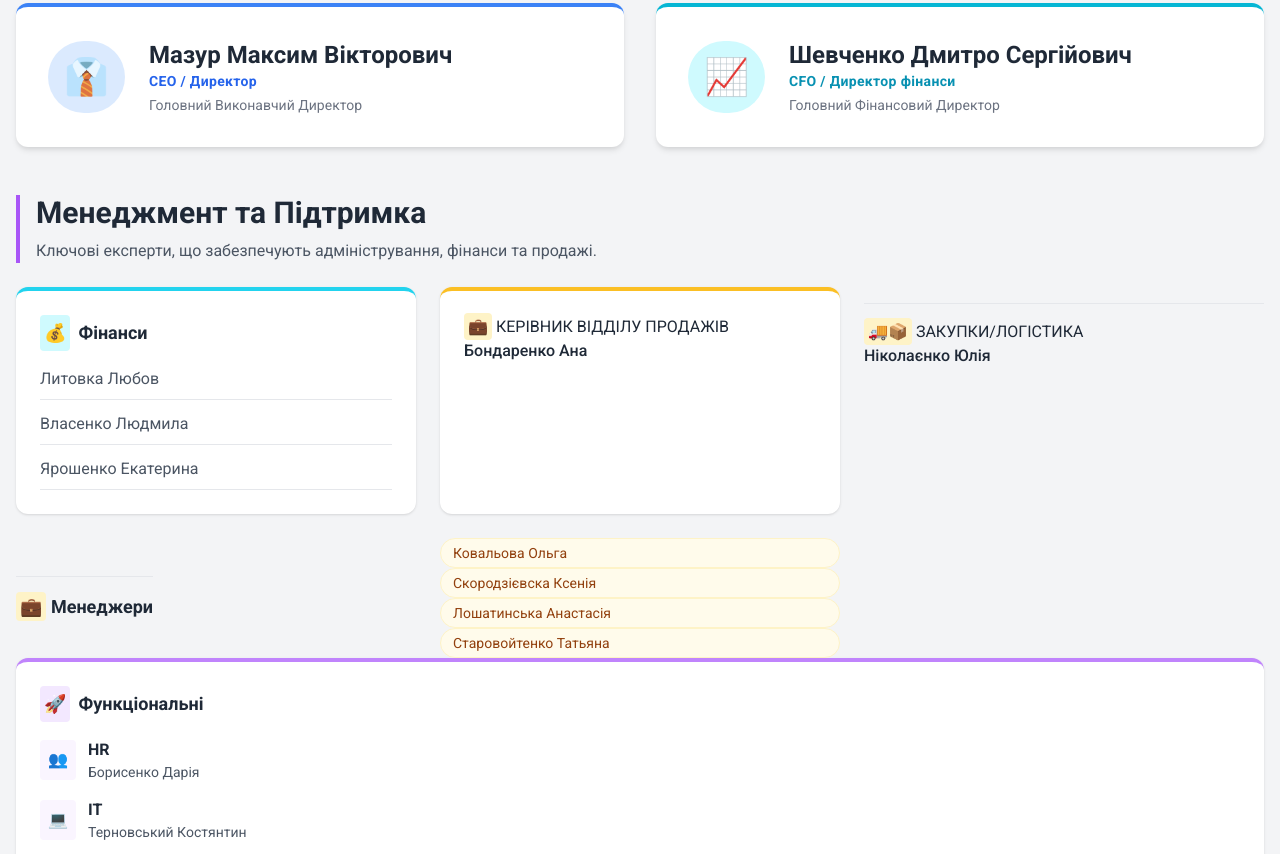
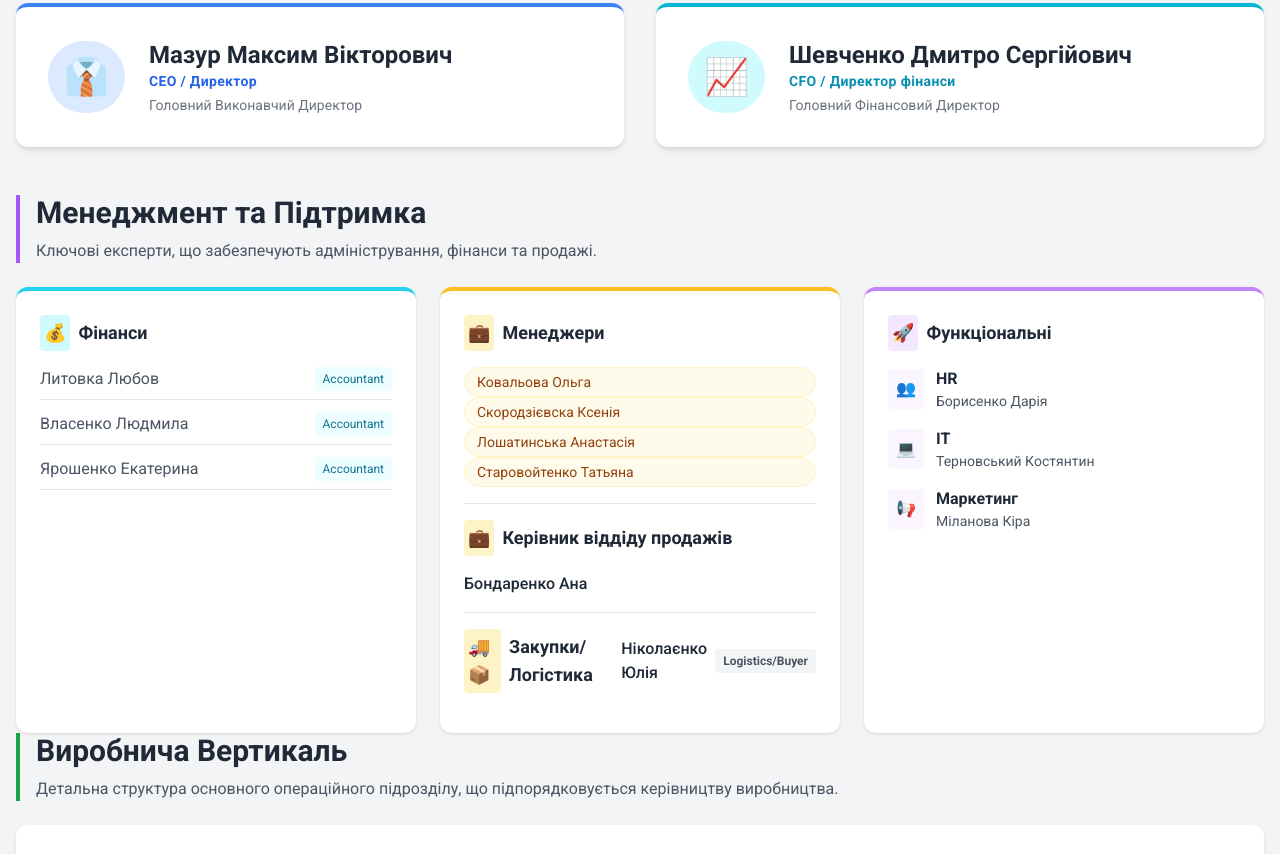
Before and after one commit to bastionbc2024-hub/Structure-of-the-Team, a plain HTML site: page index.html in a window 1280 px wide. Shown: the part 705-1559 px from the top of the page. Drawn offline with nearby package versions, Linux system fonts and the light colour scheme.

Commit message:
Update index.html

```diff
--- a/index.html
+++ b/index.html
@@ -182,6 +182,8 @@
 
         <!-- SECTION 4: Functional & Support Units -->
         <section>
+       <!-- SECTION 4: Functional & Support Units -->
+        <section>
              <div class="mb-6 border-l-4 border-purple-500 pl-4">
                 <h2 class="text-2xl sm:text-3xl font-bold text-gray-800">Менеджмент та Підтримка</h2>
                 <p class="text-gray-600 mt-2 text-sm sm:text-base">Ключові експерти, що забезпечують адміністрування, фінанси та продажі.</p>
@@ -198,36 +200,23 @@
                     <ul class="space-y-3">
                         <li class="flex justify-between items-center border-b pb-2 text-sm sm:text-base">
                             <span class="text-gray-600">Литовка Любов</span>
+                            <span class="text-xs bg-cyan-50 text-cyan-700 px-2 py-1 rounded">Accountant</span>
                         </li>
                          <li class="flex justify-between items-center border-b pb-2 text-sm sm:text-base">
                             <span class="text-gray-600">Власенко Людмила</span>
+                            <span class="text-xs bg-cyan-50 text-cyan-700 px-2 py-1 rounded">Accountant</span>
                         </li>
                          <li class="flex justify-between items-center border-b pb-2 text-sm sm:text-base">
                             <span class="text-gray-600">Ярошенко Екатерина</span>
+                            <span class="text-xs bg-cyan-50 text-cyan-700 px-2 py-1 rounded">Accountant</span>
                         </li>
 
                     </ul>
                 </div>
 
-
                 <!-- Managers Column -->
                 <div class="bg-white rounded-xl shadow p-5 sm:p-6 border-t-4 border-amber-400">
-
-                         <span class="bg-amber-100 text-amber-600 p-1 rounded">💼</span> КЕРІВНИК ВІДДІЛУ ПРОДАЖІВ
-                        <div class="flex items-center gap-2 text-sm sm:text-base">
-                             <span class="text-gray-800 font-medium">Бондаренко Ана</span>
-                        </div>
-                    </div>
-
-                    <div class="mt-4 pt-4 border-t">
-                         <span class="bg-amber-100 text-amber-600 p-1 rounded">🚚📦</span> ЗАКУПКИ/ЛОГІСТИКА
-                        <div class="flex items-center gap-2 text-sm sm:text-base">
-                             <span class="text-gray-800 font-medium">Ніколаєнко Юлія</span>
-                        </div>
-                    </div>
-
                     <h3 class="font-bold text-lg mb-4 flex items-center gap-2">
-                         <div class="mt-4 pt-4 border-t">
                         <span class="bg-amber-100 text-amber-600 p-1 rounded">💼</span> Менеджери
                     </h3>
                     <div class="text-sm sm:text-base">
@@ -236,14 +225,28 @@
     <div class="bg-amber-50 text-amber-800 px-3 py-1 rounded-full text-sm border border-amber-100">Лошатинська Анастасія</div>
     <div class="bg-amber-50 text-amber-800 px-3 py-1 rounded-full text-sm border border-amber-100">Старовойтенко Татьяна</div>
 </div>
- <!-- Sales Department Head -->
 
 
+                    <!-- Sales Department Head -->
+                    <div class="mt-4 pt-4 border-t">
+                         <h3 class="font-bold text-lg mb-4 flex items-center gap-2">
+                        <span class="bg-amber-100 text-amber-600 p-1 rounded">💼</span> Керівник віддіду продажів
+                    </h3>
+                        <div class="flex items-center gap-2 text-sm sm:text-base">
+                             <span class="text-gray-800 font-medium">Бондаренко Ана</span>
 
+                        </div>
+                    </div>
+
+                    <div class="mt-4 pt-4 border-t">
+                       <h3 class="font-bold text-lg mb-4 flex items-center gap-2">
+                        <span class="bg-amber-100 text-amber-600 p-1 rounded">🚚📦</span> Закупки/Логістика
+                        <div class="flex items-center gap-2 text-sm sm:text-base">
+                             <span class="text-gray-800 font-medium">Ніколаєнко Юлія</span>
+                             <span class="text-xs bg-gray-100 text-gray-600 px-2 py-1 rounded">Logistics/Buyer</span>
+                        </div>
+                    </div>
                 </div>
-
-
-
 
                 <!-- Support Column -->
                 <div class="bg-white rounded-xl shadow p-5 sm:p-6 border-t-4 border-purple-400">
```
